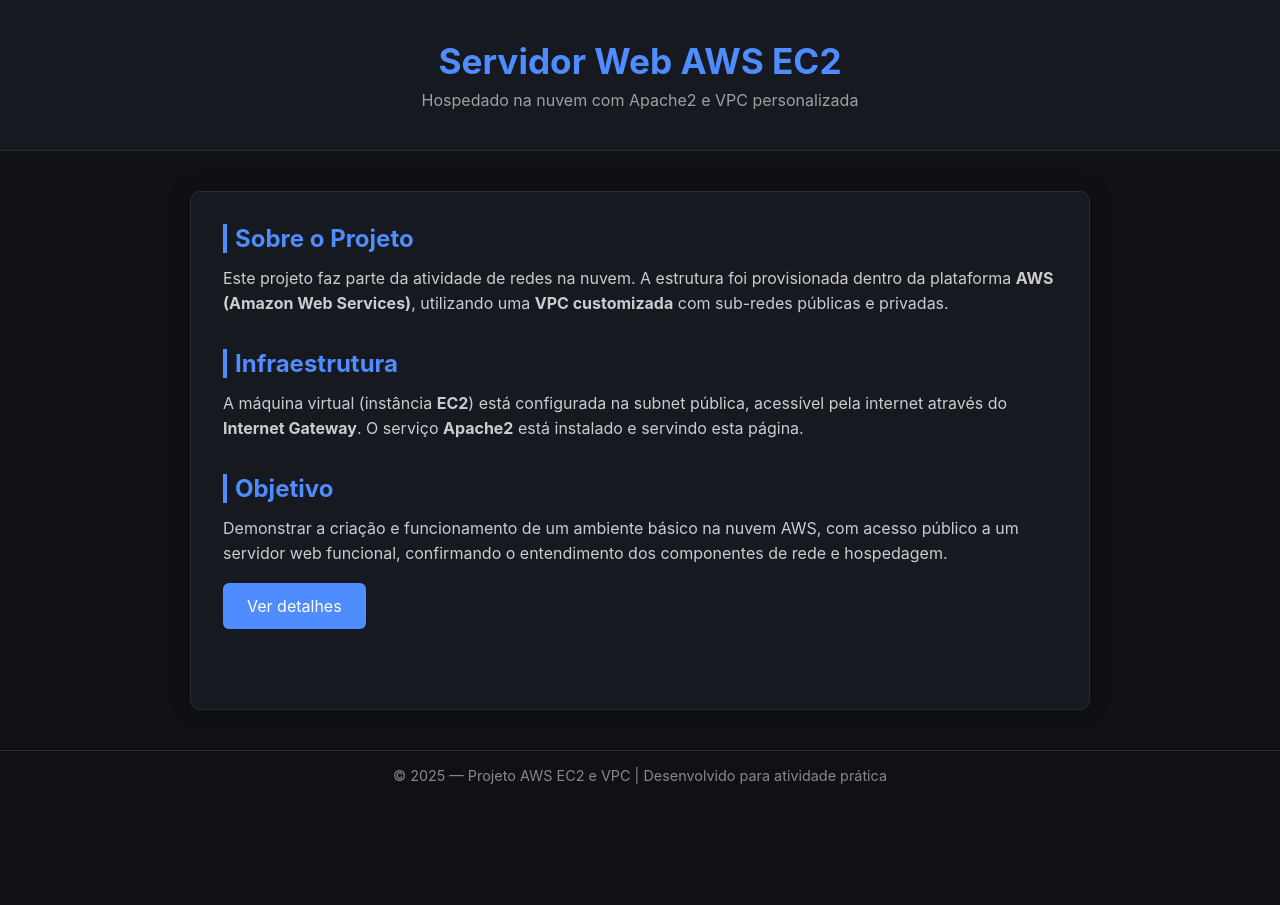
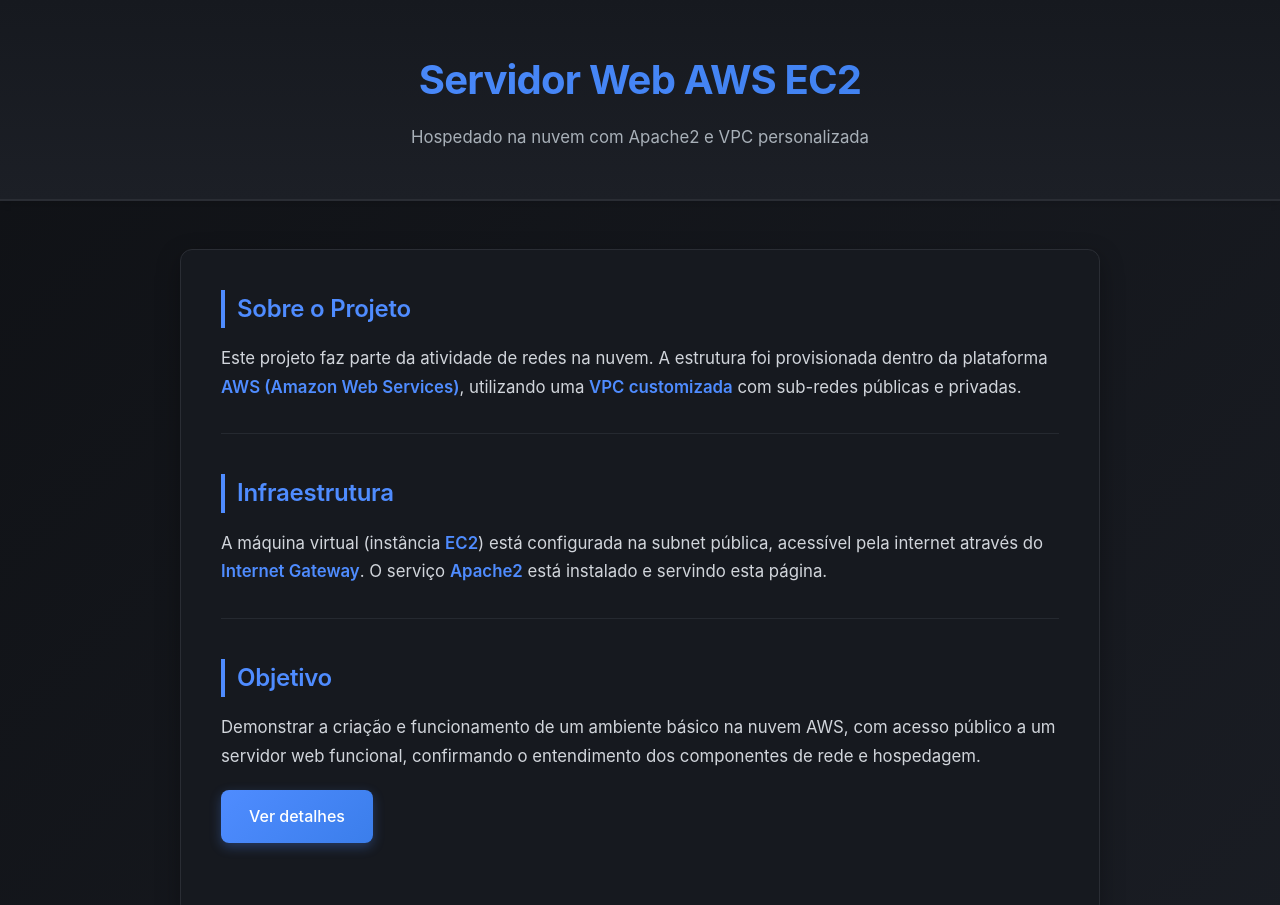
Before and after one commit to K0yall/aws-atividade, a plain HTML site: page meu-site-aws/index.html in a window 1280 px wide. Shown: the top 905 px of the page. Before the commit the page ends 800 px from the top, so only its background shows below. Drawn offline with Linux system fonts and the light colour scheme.

Commit message:
Added styles.css

```diff
--- a/meu-site-aws/index.html
+++ b/meu-site-aws/index.html
@@ -2,102 +2,11 @@
 <html lang="pt-br">
 
 <head>
-    <meta charset="UTF-8" />
-    <meta name="viewport" content="width=device-width, initial-scale=1.0" />
+    <meta charset="UTF-8">
+    <meta name="viewport" content="width=device-width, initial-scale=1.0">
+    <meta name="description" content="Projeto AWS EC2 - Servidor web hospedado na nuvem com Apache2 e VPC personalizada">
     <title>Servidor EC2 - AWS</title>
-
-    <style>
-        /* ====== RESET ====== */
-        * {
-            margin: 0;
-            padding: 0;
-            box-sizing: border-box;
-        }
-
-        /* ====== BODY ====== */
-        body {
-            font-family: "Inter", Arial, sans-serif;
-            background-color: #0f1115;
-            color: #e6e6e6;
-            display: flex;
-            flex-direction: column;
-            min-height: 100vh;
-        }
-
-        /* ====== HEADER ====== */
-        header {
-            background: #16191f;
-            text-align: center;
-            padding: 2.5rem 1rem;
-            border-bottom: 1px solid #2a2d34;
-        }
-
-        header h1 {
-            font-size: 2.2rem;
-            color: #4f8cff;
-            margin-bottom: 0.5rem;
-        }
-
-        header p {
-            color: #a0a0a0;
-            font-size: 1rem;
-        }
-
-        /* ====== MAIN ====== */
-        main {
-            flex: 1;
-            max-width: 900px;
-            width: 90%;
-            margin: 2.5rem auto;
-            background: #16191f;
-            border: 1px solid #2a2d34;
-            border-radius: 10px;
-            padding: 2rem;
-            box-shadow: 0 0 20px rgba(0, 0, 0, 0.25);
-        }
-
-        section {
-            margin-bottom: 2rem;
-        }
-
-        section h2 {
-            color: #4f8cff;
-            margin-bottom: 0.8rem;
-            border-left: 4px solid #4f8cff;
-            padding-left: 0.5rem;
-        }
-
-        section p {
-            color: #ccc;
-            line-height: 1.6;
-            font-size: 1rem;
-        }
-
-        .btn {
-            display: inline-block;
-            background: #4f8cff;
-            color: white;
-            text-decoration: none;
-            padding: 0.8rem 1.5rem;
-            border-radius: 6px;
-            margin-top: 1rem;
-            transition: background 0.3s ease;
-        }
-
-        .btn:hover {
-            background: #1d5fd1;
-        }
-
-        /* ====== FOOTER ====== */
-        footer {
-            text-align: center;
-            padding: 1rem;
-            color: #888;
-            font-size: 0.9rem;
-            border-top: 1px solid #2a2d34;
-            background: #0f1115;
-        }
-    </style>
+    <link rel="stylesheet" href="styles.css">
 </head>
 
 <body>
--- /dev/null
+++ b/meu-site-aws/styles.css
@@ -0,0 +1,139 @@
+* {
+    margin: 0;
+    padding: 0;
+    box-sizing: border-box;
+}
+
+body {
+    font-family: 'Inter', -apple-system, BlinkMacSystemFont, 'Segoe UI', Arial, sans-serif;
+    background: linear-gradient(135deg, #0f1115 0%, #1a1d24 100%);
+    color: #e6e6e6;
+    display: flex;
+    flex-direction: column;
+    min-height: 100vh;
+    line-height: 1.6;
+}
+
+header {
+    background: linear-gradient(180deg, #16191f 0%, #1c1f26 100%);
+    text-align: center;
+    padding: 3rem 1.5rem;
+    border-bottom: 2px solid #2a2d34;
+    box-shadow: 0 4px 6px rgba(0, 0, 0, 0.1);
+}
+
+header h1 {
+    font-size: 2.5rem;
+    font-weight: 700;
+    background: linear-gradient(135deg, #4f8cff 0%, #3b7eeb 100%);
+    -webkit-background-clip: text;
+    -webkit-text-fill-color: transparent;
+    background-clip: text;
+    margin-bottom: 0.75rem;
+    letter-spacing: -0.02em;
+}
+
+header p {
+    color: #a8b0b8;
+    font-size: 1.05rem;
+    font-weight: 400;
+}
+
+main {
+    flex: 1;
+    max-width: 920px;
+    width: 90%;
+    margin: 3rem auto;
+    background: #16191f;
+    border: 1px solid #2a2d34;
+    border-radius: 12px;
+    padding: 2.5rem;
+    box-shadow: 0 8px 24px rgba(0, 0, 0, 0.3);
+}
+
+section {
+    margin-bottom: 2.5rem;
+    padding-bottom: 2rem;
+    border-bottom: 1px solid #252930;
+}
+
+section:last-child {
+    border-bottom: none;
+    margin-bottom: 0;
+}
+
+section h2 {
+    color: #4f8cff;
+    font-size: 1.5rem;
+    font-weight: 600;
+    margin-bottom: 1rem;
+    border-left: 4px solid #4f8cff;
+    padding-left: 0.75rem;
+    letter-spacing: -0.01em;
+}
+
+section p {
+    color: #d1d5db;
+    line-height: 1.7;
+    font-size: 1.05rem;
+}
+
+section p strong {
+    color: #4f8cff;
+    font-weight: 600;
+}
+
+.btn {
+    display: inline-block;
+    background: linear-gradient(135deg, #4f8cff 0%, #3b7eeb 100%);
+    color: #ffffff;
+    text-decoration: none;
+    padding: 0.85rem 1.75rem;
+    border-radius: 8px;
+    margin-top: 1.25rem;
+    font-weight: 500;
+    transition: all 0.3s ease;
+    box-shadow: 0 4px 12px rgba(79, 140, 255, 0.3);
+}
+
+.btn:hover {
+    background: linear-gradient(135deg, #3b7eeb 0%, #2868d8 100%);
+    transform: translateY(-2px);
+    box-shadow: 0 6px 16px rgba(79, 140, 255, 0.4);
+}
+
+.btn:active {
+    transform: translateY(0);
+}
+
+footer {
+    text-align: center;
+    padding: 1.5rem;
+    color: #888;
+    font-size: 0.95rem;
+    border-top: 1px solid #2a2d34;
+    background: #0f1115;
+}
+
+@media (max-width: 768px) {
+    header h1 {
+        font-size: 2rem;
+    }
+
+    header p {
+        font-size: 0.95rem;
+    }
+
+    main {
+        padding: 1.75rem;
+        margin: 2rem auto;
+    }
+
+    section h2 {
+        font-size: 1.3rem;
+    }
+
+    section p {
+        font-size: 1rem;
+    }
+}
```
